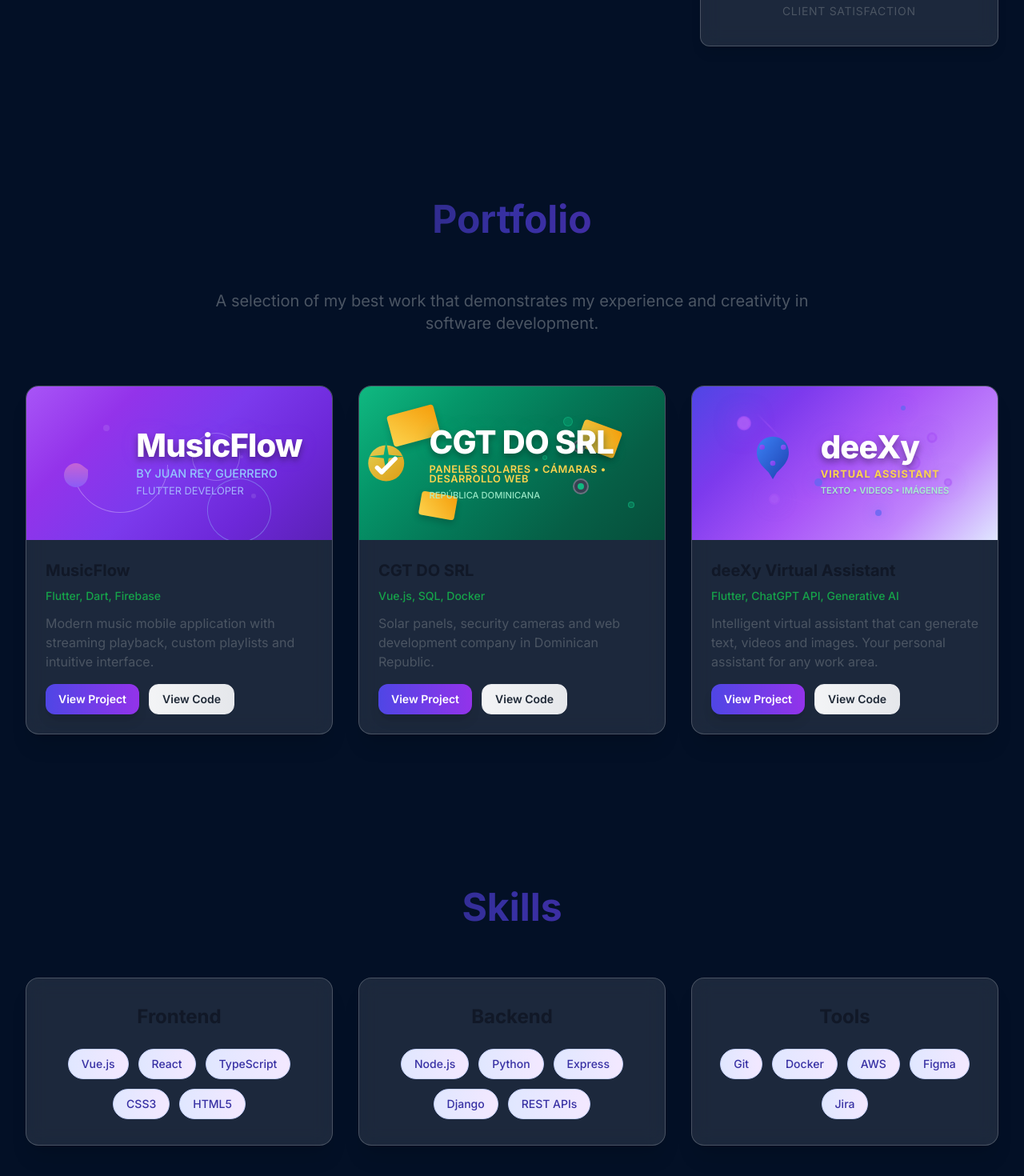
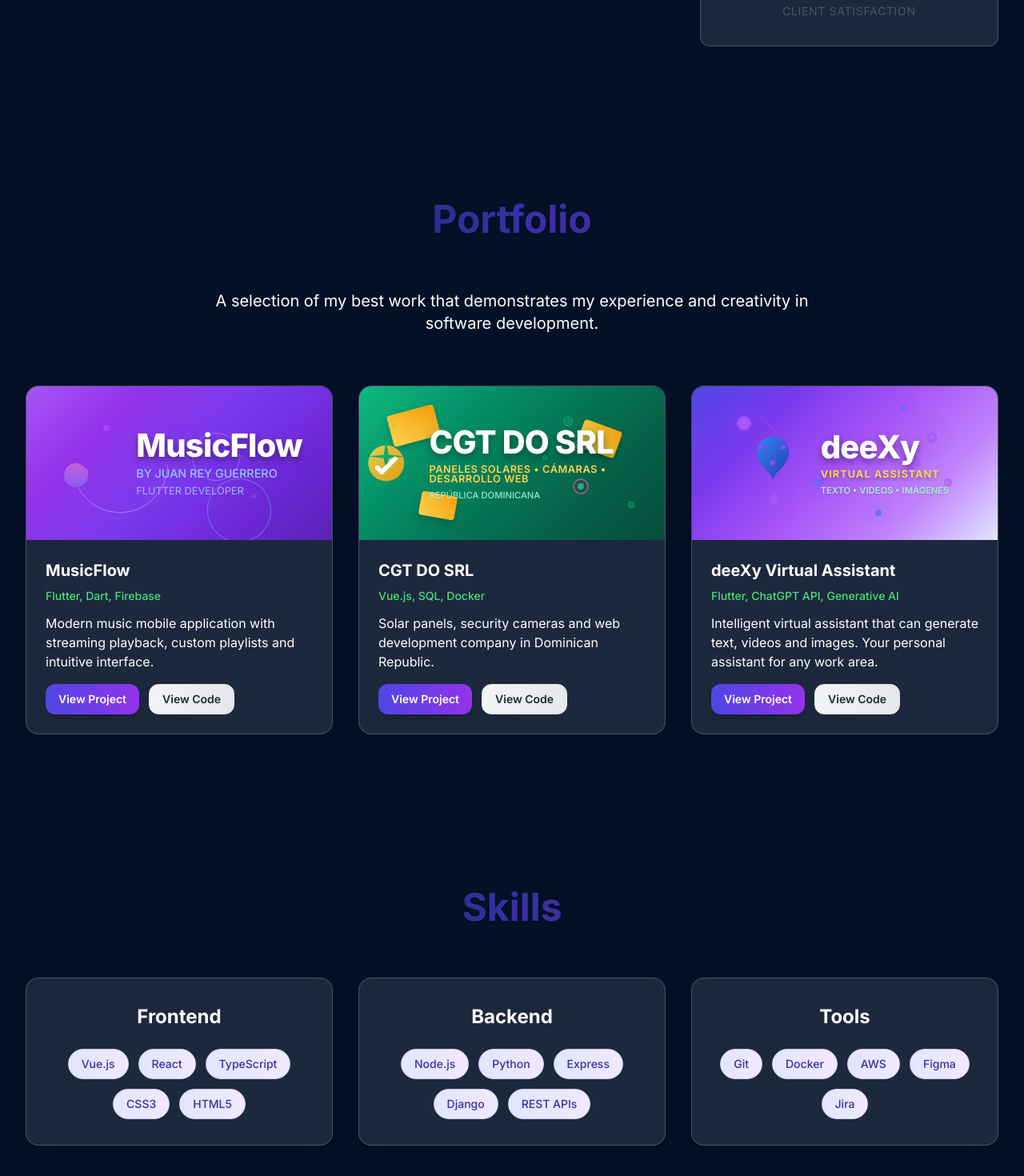
Before and after one commit to juanreyGuerrero/professional-profile, a Vue app: page / in a window 1280 px wide. Shown: the part 1477-2947 px from the top of the page at 80% size. Built offline with nearby package versions, Linux system fonts and the light colour scheme.

Commit message:
Update text colors to white for better visibility on dark background - Improve readability of About, Portfolio, and Skills sections

```diff
--- a/src/App.vue
+++ b/src/App.vue
@@ -161,10 +161,10 @@
         <h2 class="section-title">{{ getText('about.title') }}</h2>
         <div class="grid lg:grid-cols-3 gap-12">
           <div class="lg:col-span-2 animate-on-scroll">
-            <p class="text-lg text-gray-600 mb-6 leading-relaxed">
+            <p class="text-lg text-white mb-6 leading-relaxed">
               {{ getText('about.description1') }}
             </p>
-            <p class="text-lg text-gray-600 leading-relaxed">
+            <p class="text-lg text-white leading-relaxed">
               {{ getText('about.description2') }}
             </p>
           </div>
@@ -193,7 +193,7 @@
     <section id="portfolio" class="py-24 bg-transparent spotlight-effect">
       <div class="max-w-7xl mx-auto px-4 sm:px-6 lg:px-8">
         <h2 class="section-title">{{ getText('portfolio.title') }}</h2>
-        <p class="text-xl text-gray-600 text-center mb-16 max-w-3xl mx-auto">
+        <p class="text-xl text-white text-center mb-16 max-w-3xl mx-auto">
           {{ getText('portfolio.description') }}
         </p>
 
@@ -205,9 +205,9 @@
                 <MusicFlowImage />
               </div>
               <div class="p-6">
-                <h3 class="text-xl font-bold text-gray-900 mb-2">{{ getText('portfolio.project1.title') }}</h3>
-                <p class="text-sm text-green-600 font-medium mb-3">{{ getText('portfolio.project1.tech') }}</p>
-                <p class="text-gray-600 mb-4">{{ getText('portfolio.project1.description') }}</p>
+                <h3 class="text-xl font-bold text-white mb-2">{{ getText('portfolio.project1.title') }}</h3>
+                <p class="text-sm text-green-400 font-medium mb-3">{{ getText('portfolio.project1.tech') }}</p>
+                <p class="text-white mb-4">{{ getText('portfolio.project1.description') }}</p>
                 <div class="flex gap-3">
                   <a
                     href="https://1drv.ms/p/c/0bff7bc00afc723f/EaoKbQKsRZ5AuSf1nlxfhgoBkU9SZ_T6UKoZUl9QTPQfjg?e=4C3u62&nav=eyJzSWQiOjM0MiwiY0lkIjoyNDk4MDMxNDY0fQ"
@@ -237,9 +237,9 @@
                 <CGTImage />
               </div>
               <div class="p-6">
-                <h3 class="text-xl font-bold text-gray-900 mb-2">{{ getText('portfolio.project2.title') }}</h3>
-                <p class="text-sm text-green-600 font-medium mb-3">{{ getText('portfolio.project2.tech') }}</p>
-                <p class="text-gray-600 mb-4">{{ getText('portfolio.project2.description') }}</p>
+                <h3 class="text-xl font-bold text-white mb-2">{{ getText('portfolio.project2.title') }}</h3>
+                <p class="text-sm text-green-400 font-medium mb-3">{{ getText('portfolio.project2.tech') }}</p>
+                <p class="text-white mb-4">{{ getText('portfolio.project2.description') }}</p>
                 <div class="flex gap-3">
                   <a
                     href="https://www.cgt.do/"
@@ -262,9 +262,9 @@
                 <DeeXyImage />
               </div>
               <div class="p-6">
-                <h3 class="text-xl font-bold text-gray-900 mb-2">{{ getText('portfolio.project3.title') }}</h3>
-                <p class="text-sm text-green-600 font-medium mb-3">{{ getText('portfolio.project3.tech') }}</p>
-                <p class="text-gray-600 mb-4">{{ getText('portfolio.project3.description') }}</p>
+                <h3 class="text-xl font-bold text-white mb-2">{{ getText('portfolio.project3.title') }}</h3>
+                <p class="text-sm text-green-400 font-medium mb-3">{{ getText('portfolio.project3.tech') }}</p>
+                <p class="text-white mb-4">{{ getText('portfolio.project3.description') }}</p>
                 <div class="flex gap-3">
                   <button class="btn-primary text-sm py-2 px-4">{{ getText('portfolio.viewProject') }}</button>
                   <button class="btn-secondary text-sm py-2 px-4">{{ getText('portfolio.viewCode') }}</button>
@@ -283,7 +283,7 @@
         <div class="grid md:grid-cols-3 gap-8">
           <div class="animate-on-scroll">
             <div class="card p-8">
-              <h3 class="text-2xl font-bold text-gray-900 mb-6 text-center">{{ getText('skills.frontend') }}</h3>
+              <h3 class="text-2xl font-bold text-white mb-6 text-center">{{ getText('skills.frontend') }}</h3>
               <div class="flex flex-wrap gap-3 justify-center">
                 <span class="skill-tag">Vue.js</span>
                 <span class="skill-tag">React</span>
@@ -296,7 +296,7 @@
 
           <div class="animate-on-scroll">
             <div class="card p-8">
-              <h3 class="text-2xl font-bold text-gray-900 mb-6 text-center">{{ getText('skills.backend') }}</h3>
+              <h3 class="text-2xl font-bold text-white mb-6 text-center">{{ getText('skills.backend') }}</h3>
               <div class="flex flex-wrap gap-3 justify-center">
                 <span class="skill-tag">Node.js</span>
                 <span class="skill-tag">Python</span>
@@ -309,7 +309,7 @@
 
           <div class="animate-on-scroll">
             <div class="card p-8">
-              <h3 class="text-2xl font-bold text-gray-900 mb-6 text-center">{{ getText('skills.tools') }}</h3>
+              <h3 class="text-2xl font-bold text-white mb-6 text-center">{{ getText('skills.tools') }}</h3>
               <div class="flex flex-wrap gap-3 justify-center">
                 <span class="skill-tag">Git</span>
                 <span class="skill-tag">Docker</span>
```
